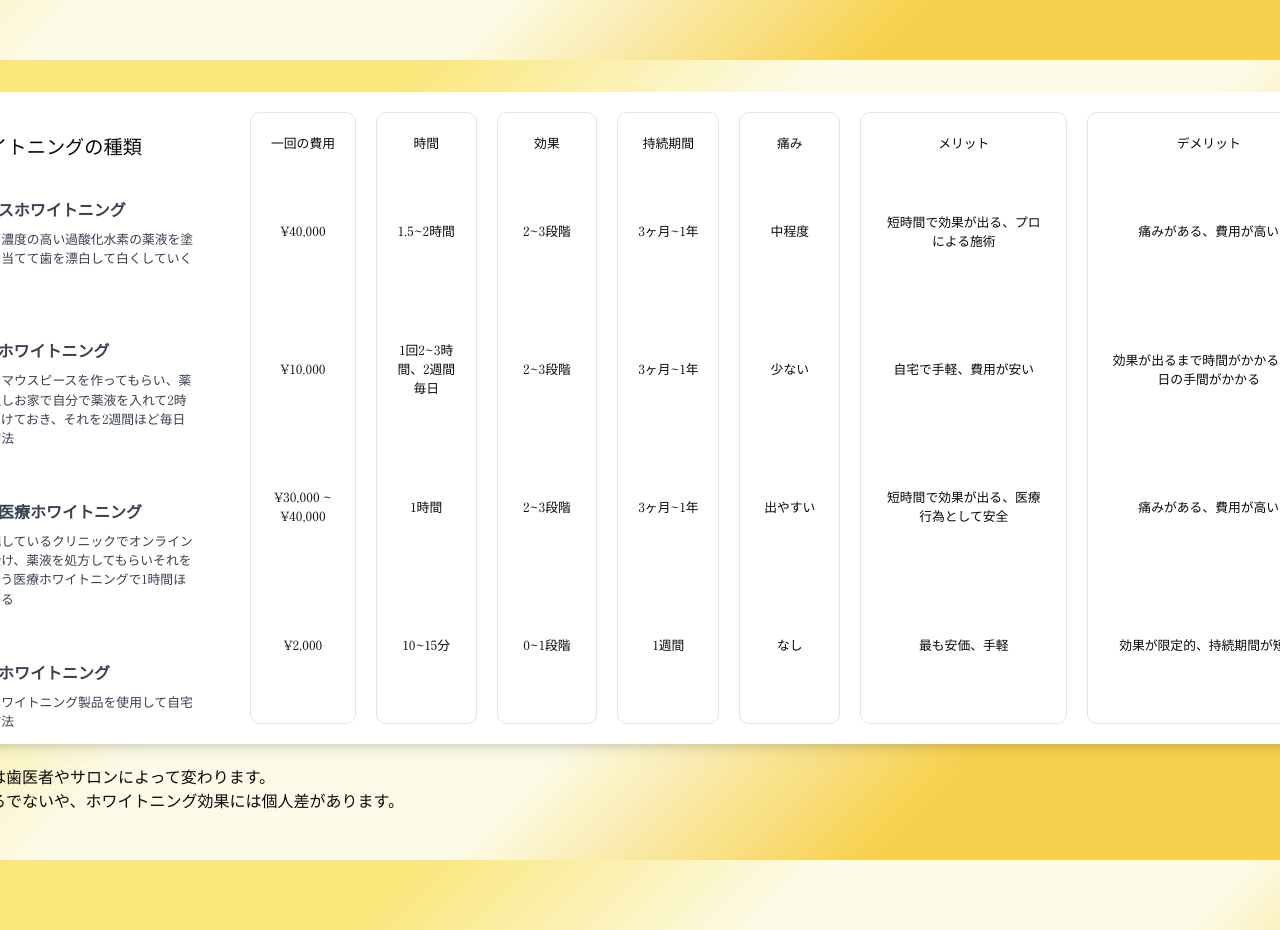
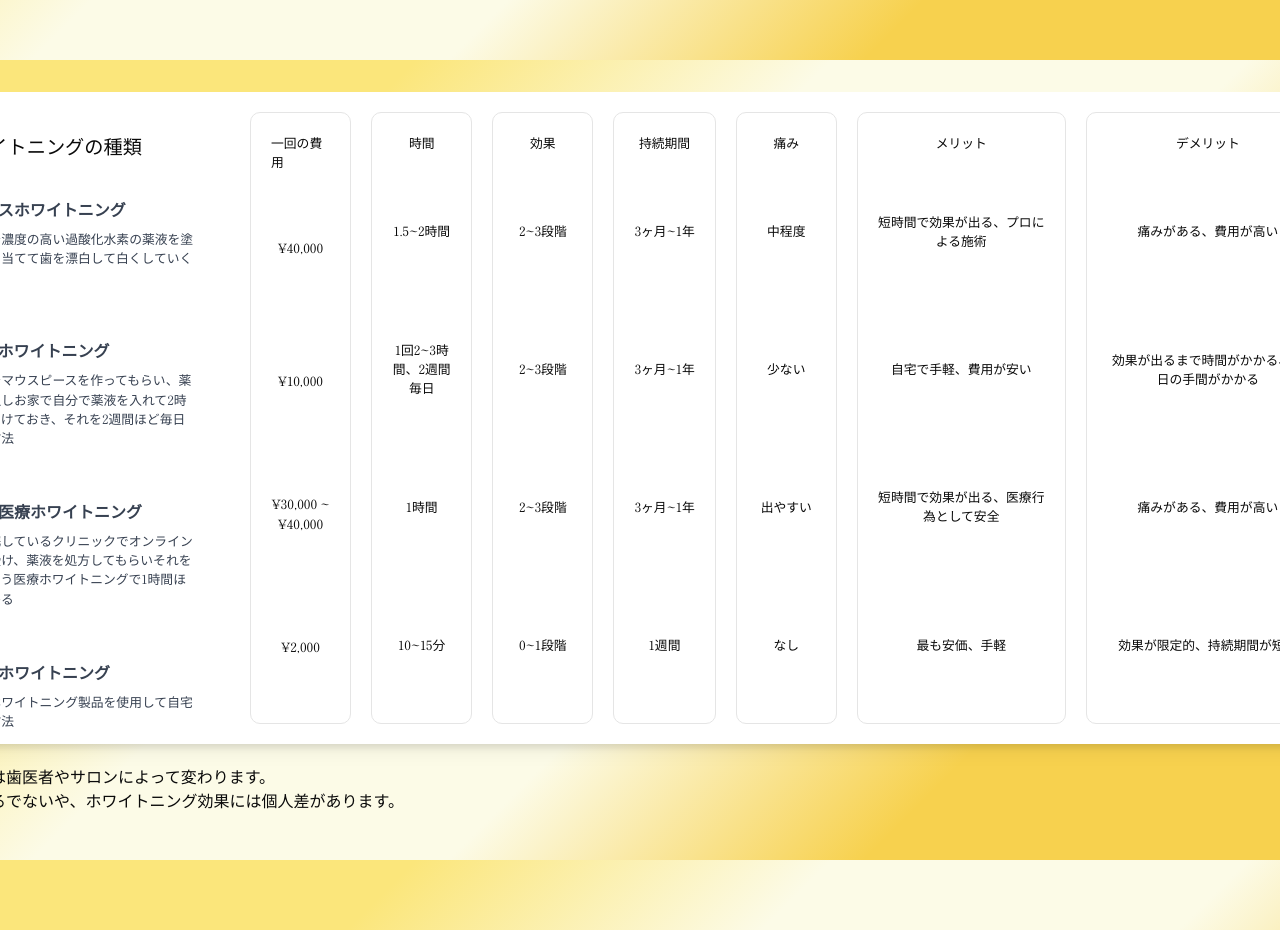
Before and after one commit to kk4w4i/bi-whitening, a React (Vite) app: page / in a window 1280 px wide. Shown: the part 1540-2470 px from the top of the page. Built offline with nearby package versions, Linux system fonts and the light colour scheme.

Commit message:
bug fixes

```diff
--- a/src/components/CompareTable.tsx
+++ b/src/components/CompareTable.tsx
@@ -118,7 +118,7 @@ export default function CompareTable() {
 
                     <div className="absolute left-[12rem] md:left-[20rem] top-0 flex px-5 py-5 h-full gap-5">
                         <div className="flex flex-col w-[8rem] rounded-[10px] border-[1px] p-5 justify-center items-center gap-5">
-                            <p className="text-[0.8rem] whitespace-nowrap">一回の費用</p>
+                            <p className="text-[0.8rem]">一回の費用</p>
                             <div className="flex flex-col h-full justify-between gap-5">
                                 {TABS.map((tab) => (
                                     <div key={tab.title} className="h-full flex justify-center items-center">
@@ -128,7 +128,7 @@ export default function CompareTable() {
                             </div>
                         </div>
                         <div className="flex flex-col w-[8rem] rounded-[10px] border-[1px] p-5 justify-center items-center gap-5">
-                            <p className="text-[0.8rem] whitespace-nowrap">時間</p>
+                            <p className="text-[0.8rem]">時間</p>
                             <div className="flex flex-col h-full justify-between gap-5">
                                 {TABS.map((tab) => (
                                     <div key={tab.title} className="h-full flex justify-center items-center">
@@ -138,7 +138,7 @@ export default function CompareTable() {
                             </div>
                         </div>
                         <div className="flex flex-col w-[8rem] rounded-[10px] border-[1px] p-5 justify-center items-center gap-5">
-                            <p className="text-[0.8rem] whitespace-nowrap">効果</p>
+                            <p className="text-[0.8rem]">効果</p>
                             <div className="flex flex-col h-full justify-between gap-5">
                                 {TABS.map((tab) => (
                                     <div key={tab.title} className="h-full flex justify-center items-center">
@@ -148,7 +148,7 @@ export default function CompareTable() {
                             </div>
                         </div>
                         <div className="flex flex-col w-[8rem] rounded-[10px] border-[1px] p-5 justify-center items-center gap-5">
-                            <p className="text-[0.8rem] whitespace-nowrap">持続期間</p>
+                            <p className="text-[0.8rem]">持続期間</p>
                             <div className="flex flex-col h-full justify-between gap-5">
                                 {TABS.map((tab) => (
                                     <div key={tab.title} className="h-full flex justify-center items-center">
```
